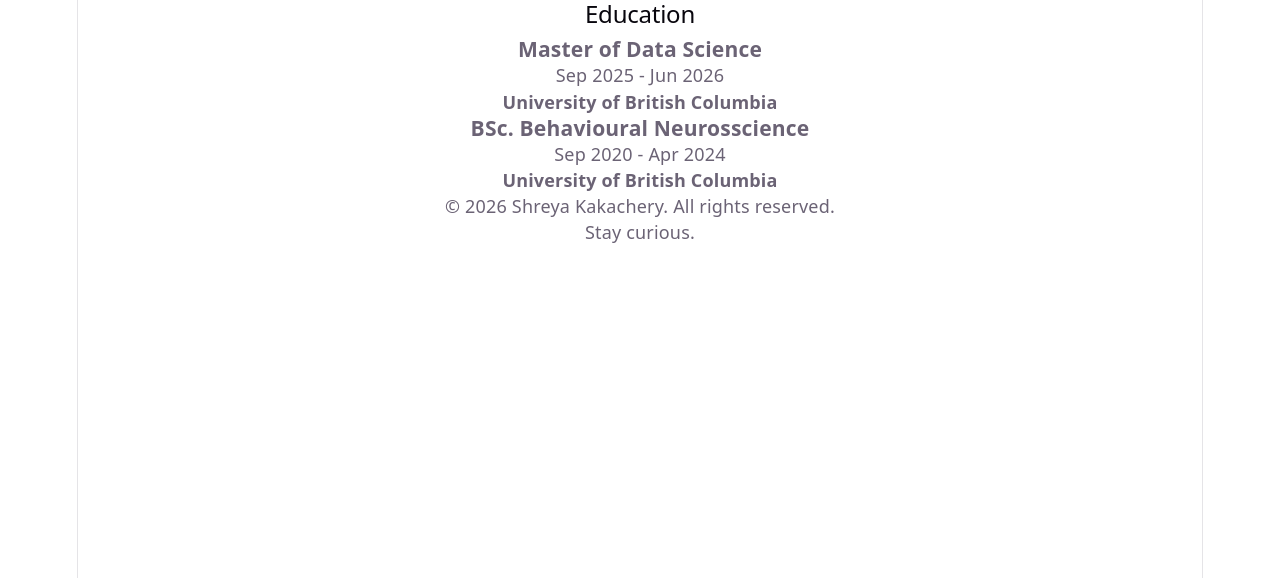
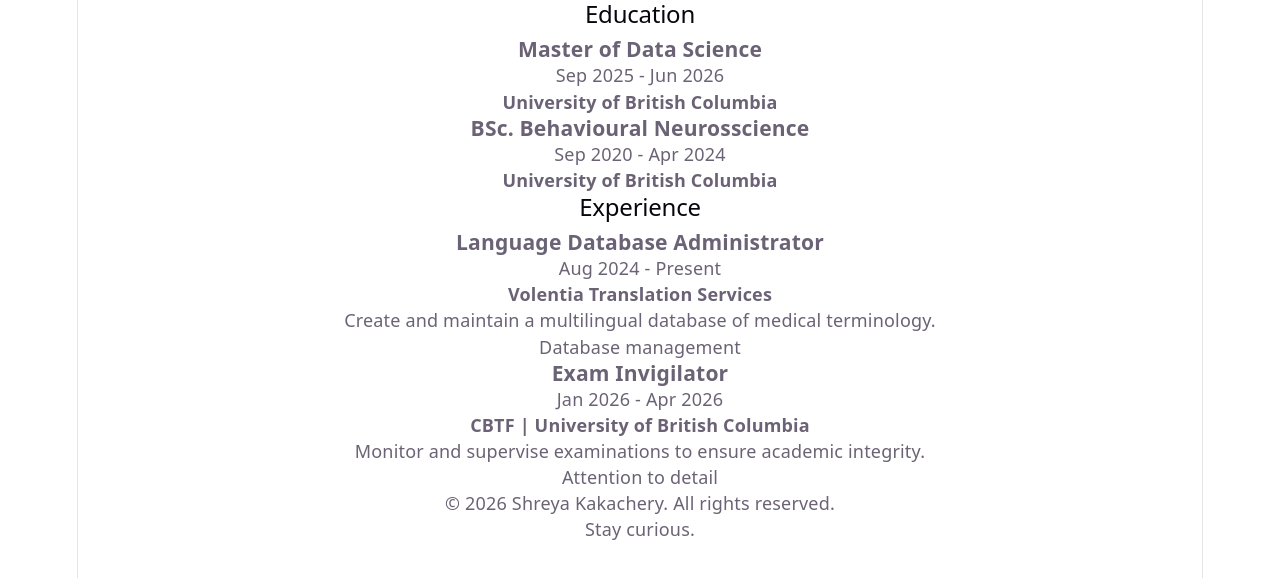
Before and after one commit to shreyakakachery/shreyakakachery.github.io, a React (Vite) app: page / in a window 1280 px wide. Shown: the top 578 px of the page. Built offline with nearby package versions, Linux system fonts and the light colour scheme.

Commit message:
Create and render ExperienceCard component

```diff
--- a/src/App.tsx
+++ b/src/App.tsx
@@ -1,11 +1,11 @@
-import InfoContainer from './components/InfoContainer/InfoContainer.tsx'
-import Footer from './components/Footer/Footer.tsx'
-import profileData from './data/profile.json'
-import './App.scss'
-import EducationCard from './components/EducationCard/EducationCard.tsx'
+import InfoContainer from "./components/InfoContainer/InfoContainer.tsx";
+import EducationCard from "./components/EducationCard/EducationCard.tsx";
+import ExperienceCard from "./components/ExperienceCard/ExperienceCard.tsx";
+import Footer from "./components/Footer/Footer.tsx";
+import profileData from "./data/profile.json";
+import "./App.scss";
 
 function App() {
-
   return (
     <div className="app">
       <InfoContainer
@@ -13,9 +13,14 @@
         dataList={profileData.education}
         CardComponent={EducationCard}
       />
+      <InfoContainer
+        title="Experience"
+        dataList={profileData.experience}
+        CardComponent={ExperienceCard}
+      />
       <Footer />
     </div>
-  )
+  );
 }
 
-export default App
+export default App;
--- a/src/components/ExperienceCard/ExperienceCard.tsx
+++ b/src/components/ExperienceCard/ExperienceCard.tsx
@@ -0,0 +1,52 @@
+import './ExperienceCard.scss'
+
+interface ExperienceCardProps {
+    role: string;
+    location1: string;
+    location2: string | null;
+    start: string;
+    end: string;
+    description: string;
+    skills: string[];
+}
+
+export default function ExperienceCard({
+    role,
+    location1,
+    location2,
+    start,
+    end,
+    description,
+    skills
+}: ExperienceCardProps) {
+    return (
+        <div className="portfolio-card experience-card">
+            <div className="card-header">
+                <h3 className="title">
+                    {role}
+                </h3>
+                <span className="date-badge">
+                    {start} - {end}
+                </span>
+            </div>
+
+            <h4 className="subtitle">
+                {location1} {location2 && <span className="location-divider">| {location2}</span>}
+            </h4>
+
+            <p className="description">
+                {description}
+            </p>
+
+            {skills && skills.length >0 && (
+                <div className="tags-container">
+                    {skills.map((skill, index) => (
+                        <span key={index} className="tag">
+                            {skill}
+                        </span>
+                    ))}
+                </div>
+            )}
+        </div>
+    );
+}
```
